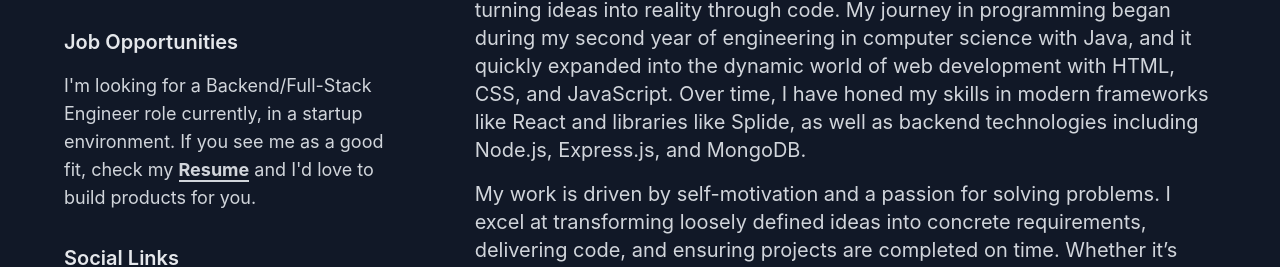
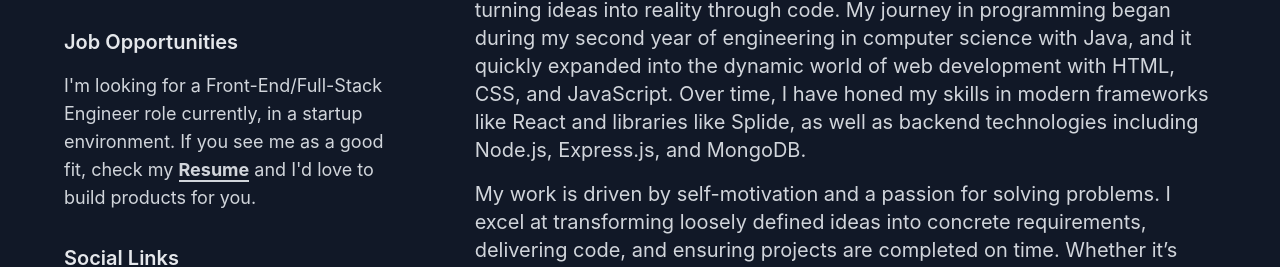
Before and after one commit to amruthesh-amru/portfolio-NextJs, a Next.js app: page /about in a window 1280 px wide. Shown: the part 760-1027 px from the top of the page. Built offline with nearby package versions, Linux system fonts and the light colour scheme.

Commit message:
minor changes

```diff
--- a/components/AboutMe.js
+++ b/components/AboutMe.js
@@ -42,7 +42,7 @@ export default function AboutMe() {
                 Job Opportunities
               </h1>
               <p className="text-lg text-gray-500 mt-4 dark:text-gray-300">
-                I'm looking for a Backend/Full-Stack Engineer role currently, in a startup environment. If you see me as a good fit,
+                I'm looking for a Front-End/Full-Stack Engineer role currently, in a startup environment. If you see me as a good fit,
                 check my{" "}
                 <a
                   href={userData.resumeUrl}
--- a/constants/data.js
+++ b/constants/data.js
@@ -134,7 +134,7 @@ const userData = {
     },
   ],
   resumeUrl:
-    "https://drive.google.com/file/d/1TAwO_A2-dLkTDZYw6Atd9bGWPVw8ZK_a/view?usp=drivesdk ",
+    "https://drive.google.com/file/d/1Z7JOQBpWPXQpg2baFqyN7jtcRlD_xGIG/view?usp=sharing ",
   socialLinks: {
     instagram: "https://www.instagram.com/amruthesh__gowda/",
     linkedin: "https://www.linkedin.com/in/amruthesh-s/",
```
